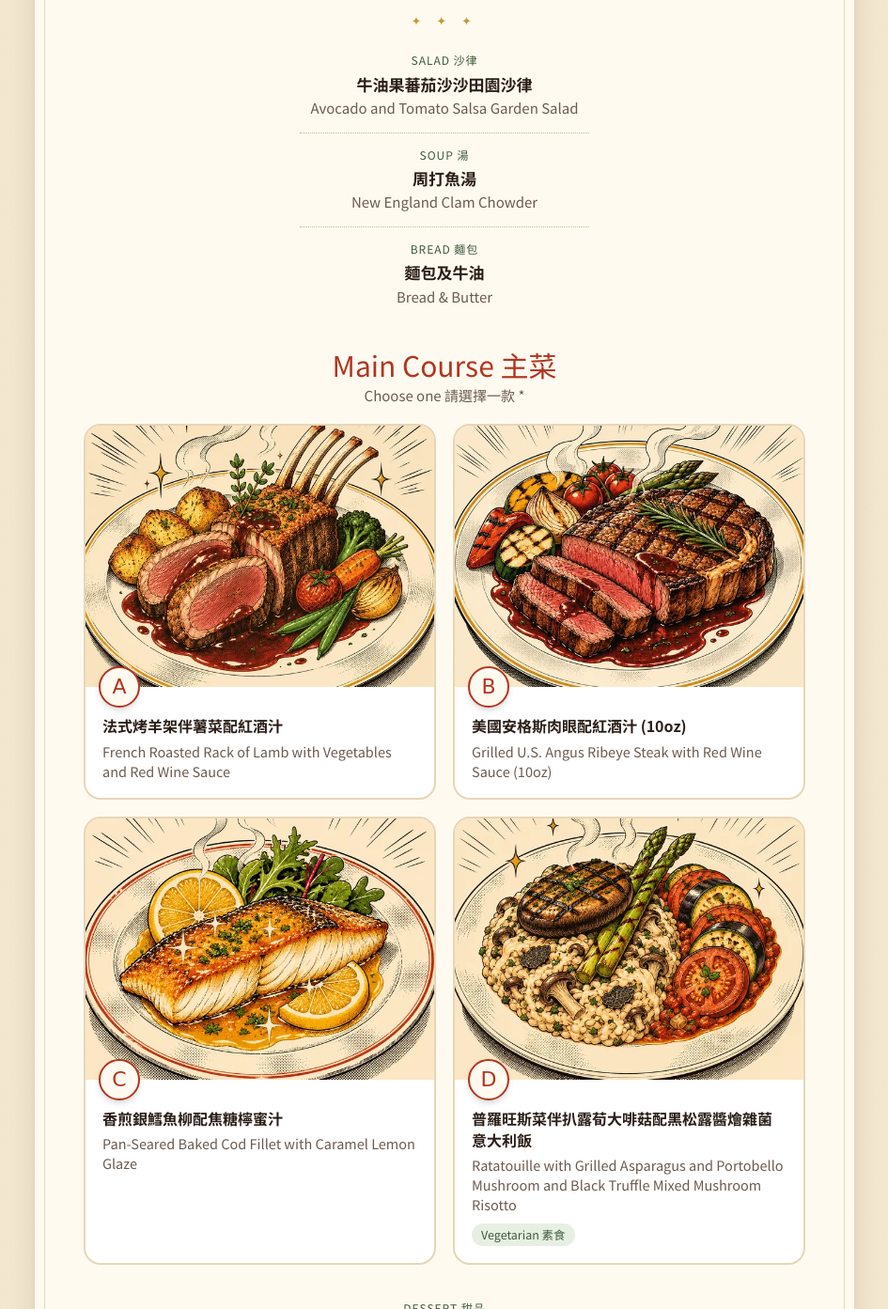
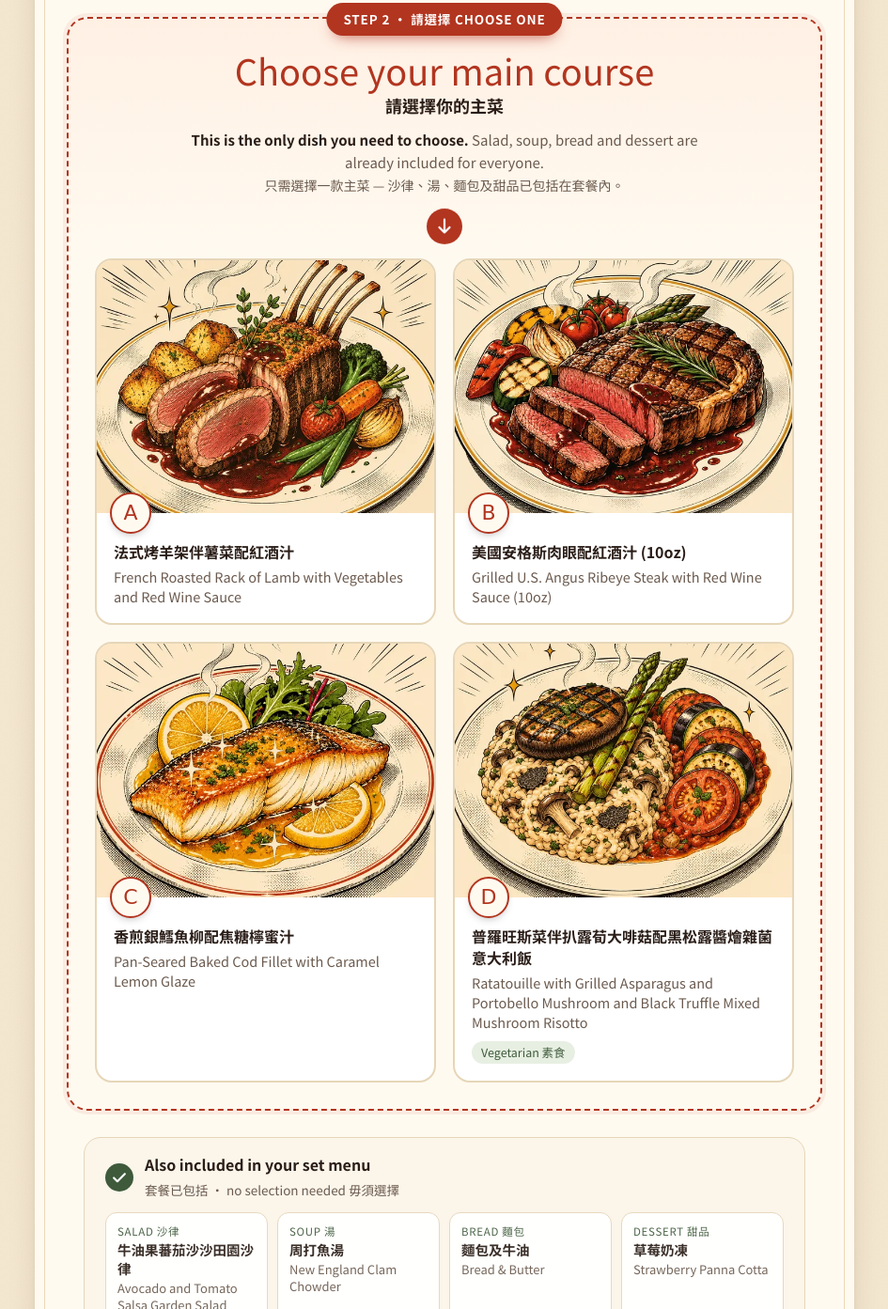
Before and after one commit to SuperDragonMann/gala-dinner-2026, a plain HTML site: page index.html in a window 1280 px wide. Shown: the part 1407-2800 px from the top of the page at 94% size, without its empty margins (167-1112 px from the left). Drawn offline with Linux system fonts and the light colour scheme; no server answers; a web font is replaced by a local one.

Commit message:
Cuter cat animation; highlight main course as the only choice
Co-Authored-By: Claude Opus 5.5 <noreply@anthropic.com>
Claude-Session: https://claude.ai/code/session_01HHoCkm1VeKnvzYjzgygSx2

```diff
--- a/index.html
+++ b/index.html
@@ -35,14 +35,23 @@ img{max-width:100%}
 .logos img{height:100%;width:auto;display:block}
 .subt{position:absolute;left:1.05%;width:46.6%;top:63.6%;text-align:center;font-family:Delius,cursive;font-size:2.82cqw;line-height:1.26;color:#e5c9aa;-webkit-text-stroke:.025em #e5c9aa;letter-spacing:.005em;z-index:2;text-shadow:0 1px 0 rgba(0,0,0,.08)}
 .subt span{display:block;white-space:nowrap}
+.head{left:55.677%;top:33.148%;width:36.771%;height:42.315%;transform-origin:48.1% 99.8%;animation:tilt 4.4s ease-in-out infinite alternate}
+@keyframes tilt{0%{transform:rotate(-2.6deg)}100%{transform:rotate(2.8deg)}}
+.blush{position:absolute;top:61%;width:12.5%;height:7.5%;border-radius:50%;background:radial-gradient(closest-side,rgba(240,110,110,.75),rgba(240,110,110,0));animation:blush 2.6s ease-in-out infinite}
+@keyframes blush{50%{opacity:.45;transform:scale(.9)}}
+.clink2{opacity:0;transform-box:fill-box;transform-origin:center;animation:clink2 5.2s ease-out infinite}
+@keyframes clink2{0%,10%{opacity:0;transform:scale(.4)}13%{opacity:1;transform:scale(1.1)}22%{opacity:0;transform:scale(1.35)}100%{opacity:0}}
+.heart{transform-box:fill-box;transform-origin:center;fill:#ff6f7d;stroke:#2a1d17;stroke-width:3;opacity:0;animation:heart 5.2s ease-out infinite}
+@keyframes heart{0%,30%{opacity:0;transform:translate(0,0) scale(.4)}38%{opacity:1;transform:translate(var(--hx),-30px) scale(1)}70%{opacity:0;transform:translate(calc(var(--hx)*2),-120px) scale(1.1)}100%{opacity:0}}
+.hero.cheers .clink2{animation:clink2 1.3s ease-out 3}
 .ly{position:absolute;will-change:transform}
 .ly img{display:block;width:100%;height:100%}
 .arm{left:86.771%;top:10.926%;width:13.229%;height:70.093%;transform-origin:66.9% 95.5%;animation:toast 5.2s ease-in-out infinite}
-.fish1{left:46.979%;top:55.741%;width:15.9375%;height:27.315%;transform-origin:56.9% 90%;animation:wiggle 2.6s ease-in-out infinite alternate}
+.fish1{left:46.979%;top:55.741%;width:15.9375%;height:27.315%;transform-origin:56.9% 90%;animation:wiggle 1.6s ease-in-out infinite alternate}
 .fish2{left:60.625%;top:73.981%;width:10.156%;height:26.019%;transform-origin:45.6% 97%;animation:wiggle2 3.4s ease-in-out infinite alternate}
-@keyframes toast{0%,46%,100%{transform:rotate(0)}14%{transform:rotate(-5.5deg)}19%{transform:rotate(-3.6deg)}24%{transform:rotate(-5.2deg)}34%{transform:rotate(.8deg)}}
-@keyframes wiggle{0%{transform:rotate(-2.5deg)}100%{transform:rotate(3.5deg)}}
-@keyframes wiggle2{0%{transform:rotate(-1.6deg)}100%{transform:rotate(2deg)}}
+@keyframes toast{0%,46%,100%{transform:rotate(0)}12%{transform:rotate(-9deg)}17%{transform:rotate(-6.2deg)}22%{transform:rotate(-9deg)}32%{transform:rotate(1.6deg)}}
+@keyframes wiggle{0%{transform:rotate(-4deg)}100%{transform:rotate(6deg)}}
+@keyframes wiggle2{0%{transform:rotate(-2.6deg)}100%{transform:rotate(3deg)}}
 .bub{position:absolute;bottom:62%;width:3.2%;aspect-ratio:1;border-radius:50%;border:1.5px solid rgba(255,244,222,.9);opacity:0;animation:rise 2.8s linear infinite}
 @keyframes rise{0%{transform:translateY(0);opacity:0}12%{opacity:.95}85%{opacity:.8}100%{transform:translateY(-1300%);opacity:0}}
 .fx{position:absolute;inset:0;width:100%;height:100%;pointer-events:none;overflow:visible}
@@ -116,9 +125,32 @@ img{max-width:100%}
 .course .zh{font-size:17px;font-weight:700}
 .course .en{color:var(--soft);font-size:15px}
 
-.mains-h{text-align:center;margin:26px 0 4px}
-.mains-h h3{font-size:30px;color:var(--red)}
-.mains-h p{margin:4px 0 0;color:var(--soft);font-size:15px}
+.pickzone{position:relative;border:2.5px dashed var(--red);border-radius:22px;margin:34px calc(-1*clamp(4px,1.5vw,18px)) 0;padding:34px clamp(14px,3vw,28px) clamp(18px,3vw,28px);background:linear-gradient(180deg,#fff0e4,#fffaf0 260px);animation:glow 2.2s ease-in-out infinite}
+.pickzone.picked{border-style:solid;border-color:var(--green);animation:none;background:linear-gradient(180deg,#eef4ea,#fffaf0 260px)}
+@keyframes glow{50%{box-shadow:0 0 0 7px rgba(178,53,31,.12)}}
+.ribbon{position:absolute;top:-17px;left:50%;transform:translateX(-50%);background:var(--red);color:#fff;font-weight:700;font-size:13.5px;letter-spacing:.06em;padding:7px 18px;border-radius:99px;white-space:nowrap;box-shadow:0 8px 16px -8px rgba(178,53,31,.8)}
+.pickzone.picked .ribbon{background:var(--green)}
+.mains-h{text-align:center;margin:0 0 4px}
+.mains-h h3{font-size:clamp(28px,4.4vw,38px);color:var(--red)}
+.mains-h .zh2{margin:2px 0 0;font-size:18px;font-weight:700;color:var(--ink)}
+.mains-h .hint{max-width:560px;margin:10px auto 0;font-size:15px;color:var(--soft)}
+.mains-h .hint b{color:var(--ink)}
+.mains-h .hint span{font-size:14px}
+.arrow{width:38px;height:38px;margin:10px auto 0;border-radius:50%;background:var(--red);color:#fff;display:grid;place-items:center;animation:nudge 1.4s ease-in-out infinite}
+.arrow svg{width:22px;height:22px}
+.pickzone.picked .arrow{background:var(--green)}
+.incl{margin:28px 0 6px;border:1px solid var(--line);border-radius:18px;padding:16px clamp(14px,3vw,22px);background:#fbf5ea}
+.incl-h{display:flex;gap:12px;align-items:center;margin-bottom:12px}
+.incl-h>svg{flex:none;width:30px;height:30px;padding:5px;border-radius:50%;background:var(--green);color:#fff}
+.incl-h b{display:block;font-size:16px}
+.incl-h span{font-size:13.5px;color:var(--soft)}
+.incl-g{display:grid;grid-template-columns:repeat(4,minmax(0,1fr));gap:10px}
+.incl-g>div{background:#fff;border:1px solid var(--line);border-radius:12px;padding:10px 12px;opacity:.92}
+.incl-g small{display:block;font-size:11.5px;color:var(--green);letter-spacing:.06em}
+.incl-g .zh{display:block;font-weight:700;font-size:14.5px;line-height:1.4}
+.incl-g .en{display:block;font-size:13px;color:var(--soft);line-height:1.35;margin-top:2px}
+@media(max-width:520px){body .dock{gap:10px;padding:8px 8px 8px 10px;flex-wrap:nowrap}body .dock .thumb{width:40px;height:40px}body .dock .sum{flex:1 1 0;font-size:12.5px}body .dock .sum b{font-size:14.5px}body .dock .btn{min-height:44px;padding:0 14px;font-size:15px;flex:none}body .dock .msg:empty{display:none}body .dock:has(.msg:not(:empty)){flex-wrap:wrap}}
+@media(max-width:720px){.incl-g{grid-template-columns:repeat(2,minmax(0,1fr))}.ribbon{font-size:12px;padding:6px 14px}}
 .opts{display:grid;grid-template-columns:repeat(2,minmax(0,1fr));gap:18px;margin-top:18px}
 .opt{position:relative;display:flex;flex-direction:column;border:2px solid var(--line);border-radius:18px;background:#fff;cursor:pointer;overflow:hidden;transition:border-color .25s,transform .25s,box-shadow .25s,opacity .25s,filter .25s}
 .opt:hover{transform:translateY(-3px);box-shadow:0 18px 30px -22px rgba(80,30,10,.6);border-color:#d6a48f}
@@ -250,6 +282,7 @@ footer img{height:44px;width:auto}
     <img class="base" src="assets/hero-base.jpg" alt="">
     <div class="logos"><img src="assets/logo-nexx.png" alt="NEXX Innovation Alliance"><img src="assets/logo-hksaii.png" alt="Hong Kong Society of Artificial Intelligence and Innovation (HKSAII)"></div>
     <div class="subt" aria-hidden="true"><span>NEXX AI and Innovation Leader</span><span>Awards 2026 Ceremony</span></div>
+    <div class="ly head"><img src="assets/hero-head.webp" alt=""><i class="blush" style="left:22.5%"></i><i class="blush" style="left:65.8%"></i></div>
     <div class="ly fish2"><img src="assets/hero-fish2.webp" alt=""></div>
     <div class="ly fish1"><img src="assets/hero-fish1.webp" alt=""></div>
     <div class="ly arm"><img src="assets/hero-arm.webp" alt="">
@@ -258,7 +291,9 @@ footer img{height:44px;width:auto}
       <span class="bub" style="left:56%;animation-delay:1.7s"></span>
       <span class="bub" style="left:38%;animation-delay:2.3s;width:2%"></span>
     </div>
-    <svg class="fx" viewBox="0 0 1920 1080" aria-hidden="true"><g id="drops"></g><g id="sparks"></g></svg>
+    <svg class="fx" viewBox="0 0 1920 1080" aria-hidden="true"><g id="drops"></g><g id="sparks"></g>
+      <g class="clink2"><path d="M1690 92v-34M1650 108l-24-22M1730 108l24-22M1636 146h-32M1744 146h32" stroke="#ffe3a3" stroke-width="7" stroke-linecap="round"/></g>
+      <g id="hearts"></g></svg>
   </div>
 </header>
 
@@ -281,7 +316,7 @@ footer img{height:44px;width:auto}
     <form id="f" class="hide" novalidate>
       <div class="steps" aria-hidden="true">
         <div class="step" id="s1"><i>1</i><span>Your name</span></div>
-        <div class="step" id="s2"><i>2</i><span>Main course</span></div>
+        <div class="step" id="s2"><i>2</i><span>Choose main course</span></div>
         <div class="step" id="s3"><i>3</i><span>Confirm</span></div>
         <div class="bar"><b id="barFill"></b></div>
       </div>
@@ -297,22 +332,26 @@ footer img{height:44px;width:auto}
         </div>
       </div>
 
-      <div class="courses">
-        <div class="orn">✦ ✦ ✦</div>
-        <div class="course"><small>SALAD 沙律</small><div class="zh">牛油果蕃茄沙沙田園沙律</div><div class="en">Avocado and Tomato Salsa Garden Salad</div></div>
-        <div class="course"><small>SOUP 湯</small><div class="zh">周打魚湯</div><div class="en">New England Clam Chowder</div></div>
-        <div class="course"><small>BREAD 麵包</small><div class="zh">麵包及牛油</div><div class="en">Bread &amp; Butter</div></div>
-      </div>
-
-      <fieldset style="border:0;margin:0;padding:0" id="mainsBlk">
+      <fieldset class="pickzone" id="mainsBlk">
         <legend class="hide">Main course</legend>
-        <div class="mains-h"><h3>Main Course 主菜</h3><p>Choose one 請選擇一款 *</p></div>
+        <div class="ribbon">STEP 2 · 請選擇 CHOOSE ONE</div>
+        <div class="mains-h">
+          <h3>Choose your main course</h3>
+          <p class="zh2">請選擇你的主菜</p>
+          <p class="hint"><b>This is the only dish you need to choose.</b> Salad, soup, bread and dessert are already included for everyone.<br><span>只需選擇一款主菜 — 沙律、湯、麵包及甜品已包括在套餐內。</span></p>
+          <div class="arrow" aria-hidden="true"><svg viewBox="0 0 24 24" fill="none" stroke="currentColor" stroke-width="2.4" stroke-linecap="round" stroke-linejoin="round"><path d="M12 4v15M6 13l6 6 6-6"/></svg></div>
+        </div>
         <div class="opts" id="opts"></div>
       </fieldset>
 
-      <div class="courses" style="margin-top:22px">
-        <div class="course"><small>DESSERT 甜品</small><div class="zh">草莓奶凍</div><div class="en">Strawberry Panna Cotta</div></div>
-        <div class="orn">✦ ✦ ✦</div>
+      <div class="incl">
+        <div class="incl-h"><svg viewBox="0 0 24 24" fill="none" stroke="currentColor" stroke-width="2.6" stroke-linecap="round" stroke-linejoin="round"><path d="M5 12.5l4.5 4.5L19 7.5"/></svg><div><b>Also included in your set menu</b><span>套餐已包括 · no selection needed 毋須選擇</span></div></div>
+        <div class="incl-g">
+          <div><small>SALAD 沙律</small><span class="zh">牛油果蕃茄沙沙田園沙律</span><span class="en">Avocado and Tomato Salsa Garden Salad</span></div>
+          <div><small>SOUP 湯</small><span class="zh">周打魚湯</span><span class="en">New England Clam Chowder</span></div>
+          <div><small>BREAD 麵包</small><span class="zh">麵包及牛油</span><span class="en">Bread &amp; Butter</span></div>
+          <div><small>DESSERT 甜品</small><span class="zh">草莓奶凍</span><span class="en">Strawberry Panna Cotta</span></div>
+        </div>
       </div>
 
       <div class="blk" style="margin-top:18px">
@@ -405,7 +444,7 @@ const img = k => 'assets/dish-'+k+'.webp';
 
 /* hero fx */
 const svgNS='http://www.w3.org/2000/svg';
-[[1712,140,10,-60,-120,0],[1740,128,8,-10,-150,.06],[1770,140,9,40,-110,.12],[1724,150,7,-90,-80,.18],[1756,132,6,70,-140,.09]].forEach(([x,y,r,dx,dy,d])=>{
+[[1672,142,11,-70,-140,0],[1700,128,9,-15,-170,.06],[1732,140,10,45,-130,.12],[1684,152,8,-100,-90,.18],[1716,134,7,80,-160,.09]].forEach(([x,y,r,dx,dy,d])=>{
   const c=document.createElementNS(svgNS,'g');c.setAttribute('class','drop');
   c.innerHTML=`<circle cx="${x}" cy="${y}" r="${r}"/><ellipse cx="${x-r*.25}" cy="${y-r*.3}" rx="${r*.35}" ry="${r*.5}"/>`;
   c.style.setProperty('--dx',dx+'px');c.style.setProperty('--dy',dy+'px');c.style.animationDelay=d+'s';$('drops').appendChild(c);});
@@ -413,6 +452,11 @@ const svgNS='http://www.w3.org/2000/svg';
   const p=document.createElementNS(svgNS,'path');
   p.setAttribute('d',`M${x} ${y-s}Q${x} ${y} ${x+s} ${y}Q${x} ${y} ${x} ${y+s}Q${x} ${y} ${x-s} ${y}Q${x} ${y} ${x} ${y-s}z`);
   p.setAttribute('class','spark');p.style.animationDelay=d+'s';$('sparks').appendChild(p);});
+
+[[1600,420,0,-30],[1640,400,1.7,25],[1560,430,3.4,-10]].forEach(([x,y,d,hx])=>{
+  const h=document.createElementNS(svgNS,'path');
+  h.setAttribute('d',`M${x} ${y+14}c-22-16-30-26-30-36a14 14 0 0 1 30-6a14 14 0 0 1 30 6c0 10-8 20-30 36z`);
+  h.setAttribute('class','heart'); h.style.setProperty('--hx',hx+'px'); h.style.animationDelay=d+'s'; $('hearts').appendChild(h);});
 
 /* options + chips */
 $('opts').innerHTML = Object.entries(MAINS).map(([k,m])=>`<label class="opt" data-k="${k}"><input type="radio" name="main" value="${k}">
@@ -429,7 +473,7 @@ function progress(){
   const d1 = !!(val('first') && val('last') && emailOk(val('email'))), d2 = !!chosen();
   $('s1').classList.toggle('ok',d1); $('s2').classList.toggle('ok',d2); $('s3').classList.toggle('ok',d1&&d2);
   $('barFill').style.width = ((d1?1:0)+(d2?1:0)+(d1&&d2?1:0))/3*100+'%';
-  $('opts').classList.toggle('picked',d2);
+  $('opts').classList.toggle('picked',d2); $('mainsBlk').classList.toggle('picked',d2);
   const k=chosen(), sum=$('sum'); sum.textContent='';
   const b=document.createElement('b');
   if(k){ b.textContent=k+') '+MAINS[k].short; sum.append(b, d1 ? (val('first')+' '+val('last')) : 'Add your name and email to confirm'); $('thumb').style.backgroundImage=`url(${img(k)})`; }
```
Also changed, not shown: assets/hero-base.jpg, assets/hero-head.webp (added).
